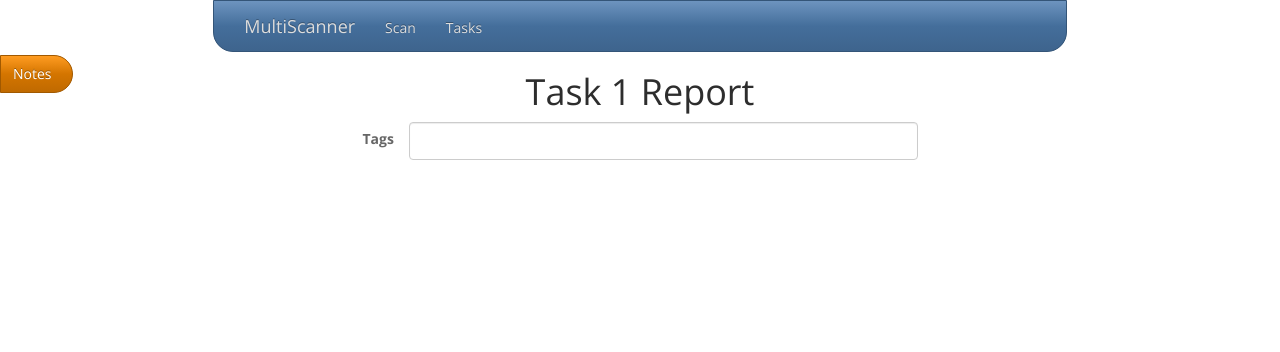
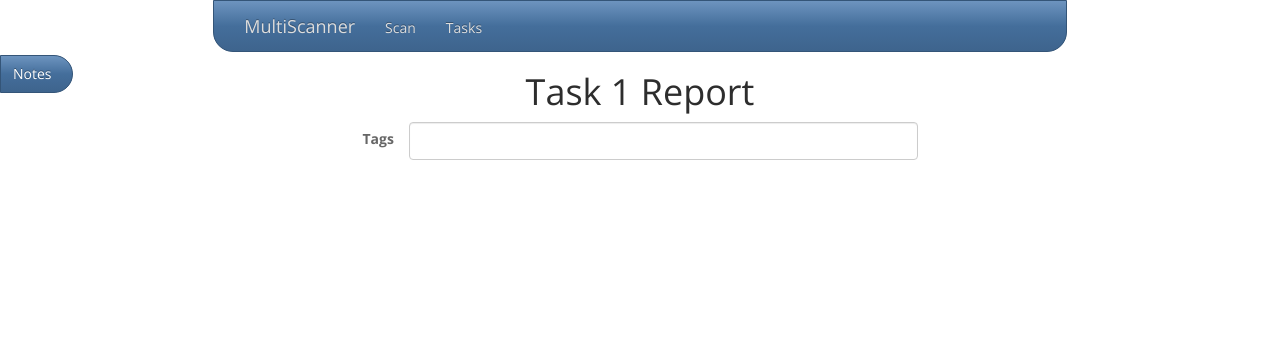
Before and after one commit to mitre/multiscanner, a Flask app: page /report/1 in a window 1280 px wide. Shown: the top 352 px of the page. Run offline with Flask 2, Linux system fonts and the light colour scheme; some libraries are stand-ins or nearby versions.

Commit message:
Update notes button based on number of notes

```diff
--- a/web/templates/report.html
+++ b/web/templates/report.html
@@ -204,6 +204,20 @@
     // Add notes to the page
     getNotes();
 
+    // Update notes button based on number of notes
+    $( document ).ajaxStop(function() {
+      numNotes = $('#note-container > div').length;
+      if (numNotes > 0) {
+        if (numNotes === 1) {
+          $('#notes-open').html('1 Note');
+        } else {
+          $('#notes-open').html(numNotes + ' Notes');
+        }
+        $('#notes-open').addClass('btn-warning').removeClass('btn-primary');
+        $('#notes-close').addClass('btn-warning').removeClass('btn-primary');
+      }
+    });
+
     // Handle submission of notes
     $('#note-form').submit(function( event ) {
       var text = {"text": $('#note-input').val()}
@@ -256,7 +270,7 @@
 {% block title %}Report{% endblock %}
 
 {% block content %}
-<button class="btn btn-warning" id="notes-open">Notes</button>
+<button class="btn btn-primary" id="notes-open">Notes</button>
 
 <div id="report-container">
   <h1 class="text-center">Task {{ task_id }} Report</h1>
@@ -278,7 +292,7 @@
 </div>
 
 <div class="" id="report-notes">
-  <button id="notes-close" class="btn btn-warning" aria-label="Close"><span class="glyphicon glyphicon-chevron-left"></span></button>
+  <button id="notes-close" class="btn btn-primary" aria-label="Close"><span class="glyphicon glyphicon-chevron-left"></span></button>
   <div id="note-container"></div>
   <form id="note-form">
     <div class="form-group">
```
